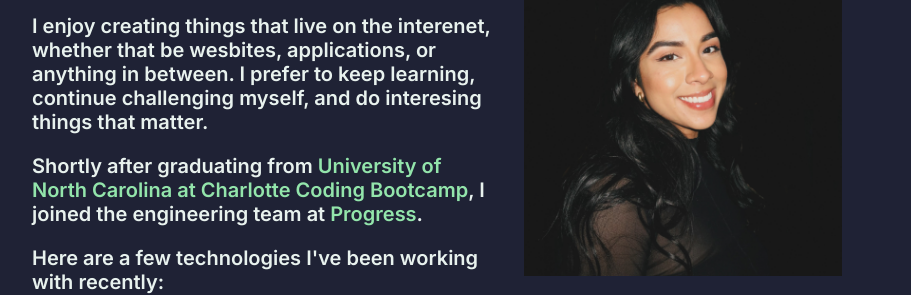
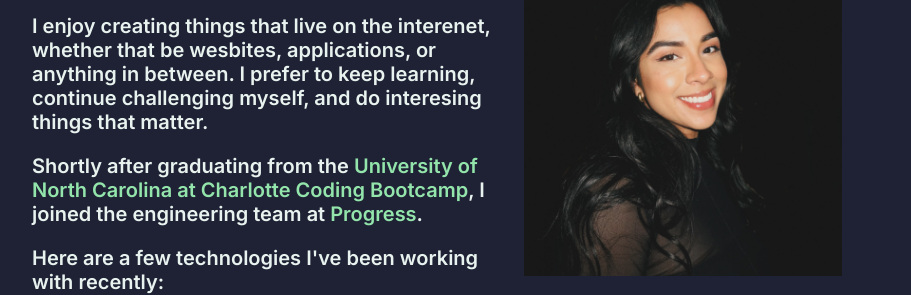
Before and after one commit to kvrivas854/kvrivas854.github.io, a Next.js app: page / in a window 1280 px wide. Shown: the part 941-1236 px from the top of the page, without its empty margins (148-1059 px from the left). Built offline with nearby package versions, Linux system fonts and the light colour scheme.

Commit message:
fixing about

```diff
--- a/src/app/components/about/page.tsx
+++ b/src/app/components/about/page.tsx
@@ -10,7 +10,7 @@ export default function About() {
         <div className="col">
           <p className="text-lg green-light semi-bold">Hello! I&apos;m Kelly, a software engineer based in Charlotte, NC.</p>
           <p className="text-lg green-light semi-bold">I enjoy creating things that live on the interenet, whether that be wesbites, applications, or anything in between. I prefer to keep learning, continue challenging myself, and do interesing things that matter.</p>
-          <p className="text-lg green-light semi-bold">Shortly after graduating from
+          <p className="text-lg green-light semi-bold">Shortly after graduating from the
           <span className="green-base"> University of North Carolina at Charlotte Coding Bootcamp</span>, I joined the engineering team at  <span className="green-base">Progress</span>.</p>
           <p className="text-lg green-light semi-bold">Here are a few technologies I&apos;ve been working with recently:</p>
           <div className="flex green-light">
```
